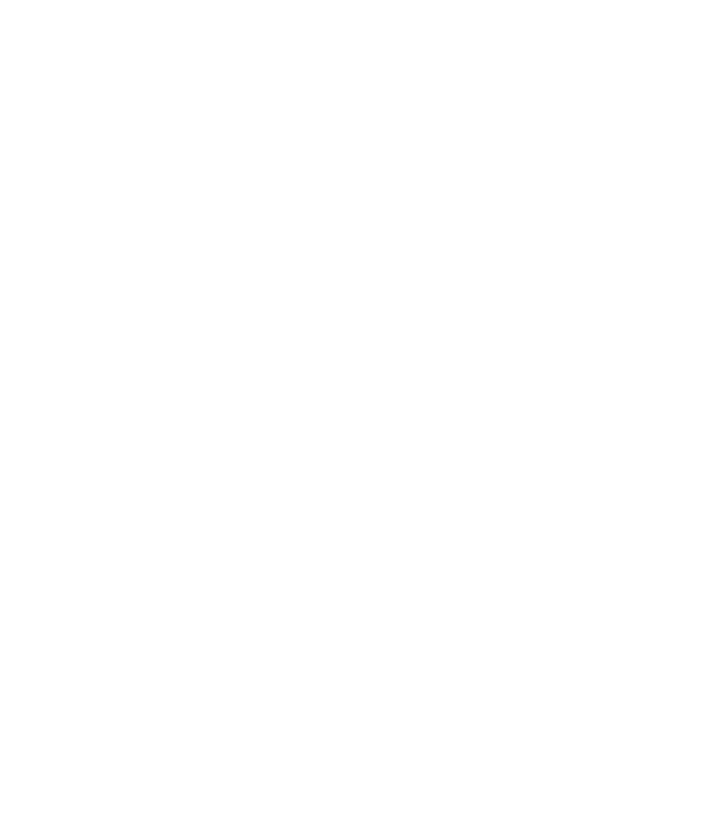
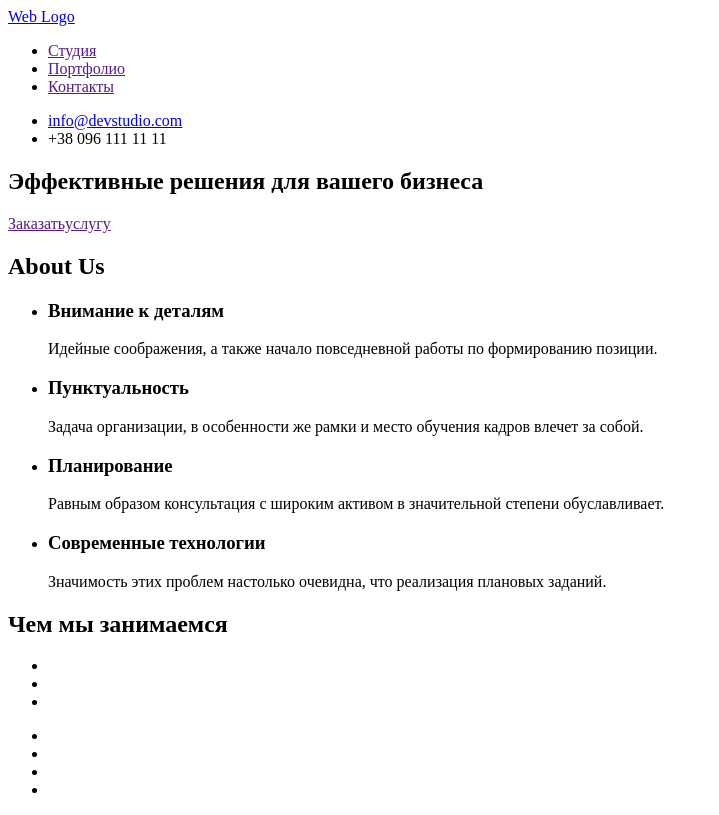
Before and after one commit to YuriyShevchyk/goit-markup-hw-01, a plain HTML site: page index.html in a window 1280 px wide. Shown: the whole page, without its empty margins (0-719 px from the left). Drawn offline with Linux system fonts and the light colour scheme.

Commit message:
structure

```diff
--- a/index.html
+++ b/index.html
@@ -1,5 +1,5 @@
 <!DOCTYPE html>
-<html lang="en">
+<html lang="ru">
 <head>
     <meta charset="UTF-8">
     <meta http-equiv="X-UA-Compatible" content="IE=edge">
@@ -7,6 +7,68 @@
     <title>Document</title>
 </head>
 <body>
-
+    <header>
+    <a href="\">Web Logo</a>
+       <nav>
+          <ul>
+              <li><a href="">Студия</a></li>
+              <li><a href="">Портфолио</a></li>
+              <li><a href="">Контакты</a></li>
+         </ul>
+       </nav>
+          <div>
+              <Ul>
+                  <li><a href="mailto:info@devstudio.com">info@devstudio.com</a></li>
+                  <li><a href="tel:+38 096 111 11 11"></a>+38 096 111 11 11</li>
+              </Ul>
+          </div>
+    </header>
+    <main>
+        <section>
+            <h1>Эффективные решения для вашего бизнеса</h1>
+            <a href="">Заказатьуслугу</a>
+        </section>
+        <!--Second section- About us-->
+        <section>
+            <h2>About Us</h2>
+            <ul>
+                <li>
+                    <h3>Внимание к деталям</h3>
+                    <p>Идейные соображения, а также начало повседневной работы по формированию позиции.</p>
+                </li>
+                <li>
+                    <h3>Пунктуальность</h3>
+                    <p>Задача организации, в особенности же рамки и место обучения кадров влечет за собой.</p>
+                </li>
+                <li>
+                    <h3>Планирование</h3>
+                    <p>Равным образом консультация с широким активом в значительной степени обуславливает.</p>
+                </li>
+                <li>
+                    <h3>Современные технологии</h3>
+                    <p>Значимость этих проблем настолько очевидна, что реализация плановых заданий.</p>
+                </li>
+            </ul>
+        </section>
+        <!--3 section We Do-->
+        <section>
+            <h2>Чем мы занимаемся</h2>
+            <ul>
+                <li><a img="" alt="typing code"></a> </li>
+                <li></li>
+                <li></li>
+            </ul>
+        </section>
+        <!--4 section Our team-->
+        <section>
+            <ul>
+                <li></li>
+                <li></li>
+                <li></li>
+                <li></li>
+            </ul>
+        </section>
+    </main>
+    <footer></footer>
 </body>
 </html>
```
Also changed, not shown: img/team/team1.jpg (added), img/team/team2.jpg (added), img/team/team3.jpg (added), img/team/team4.jpg (added), img/wedo/wedo1.png (added), img/wedo/wedo2.png (added), img/wedo/wedo3.png (added), 1 other file.
